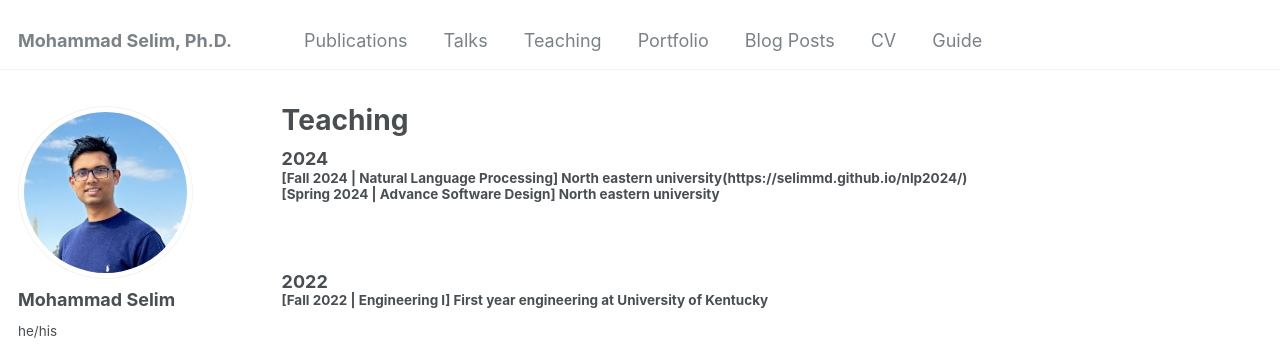
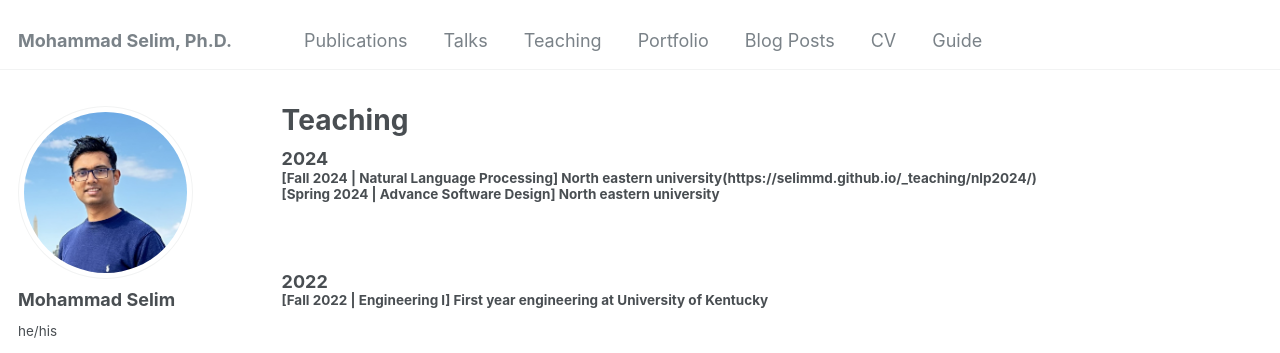
Before and after one commit to selimmd/selimmd.github.io, a Jekyll site: the page built from _pages/teaching.md, in a window 1280 px wide. Shown: the top 353 px of the page. Built offline with Jekyll 4.4.1, drawn with Linux system fonts in a browser that asks for light colours; some web fonts are replaced; part of the change alters nothing that is shown.

Commit message:
Update teaching.md

```diff
--- a/_pages/teaching.md
+++ b/_pages/teaching.md
@@ -14,7 +14,7 @@ h2, h3, h4, h5, h6 {margin: 0;}
 {% include base_path %}
 
 ### 2024
-#### [Fall 2024 | Natural Language Processing] North eastern university(https://selimmd.github.io/nlp2024/)
+#### [Fall 2024 | Natural Language Processing] North eastern university(https://selimmd.github.io/_teaching/nlp2024/)
 #### [Spring 2024 | Advance Software Design] North eastern university
 <br/>
 
```
